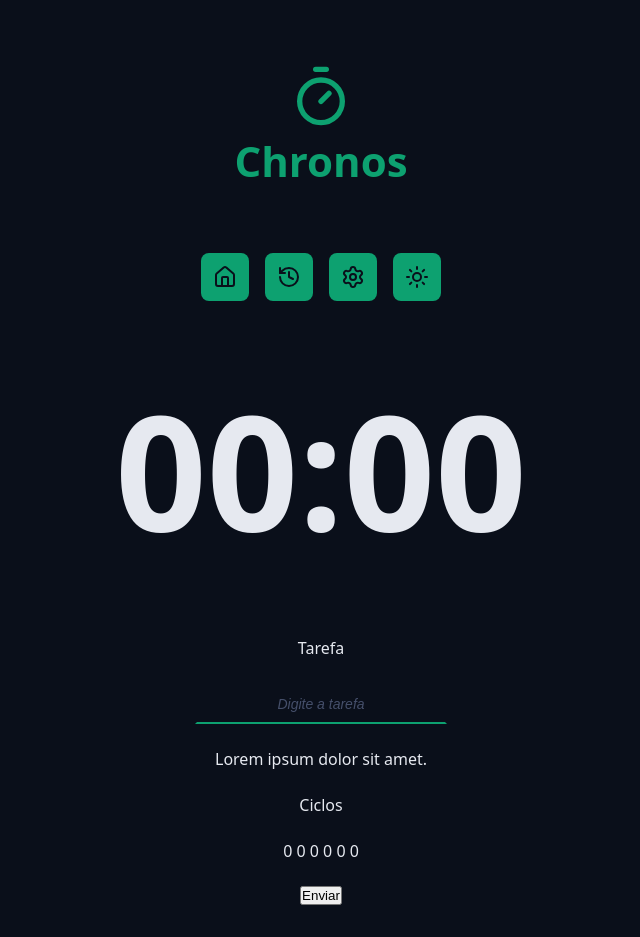
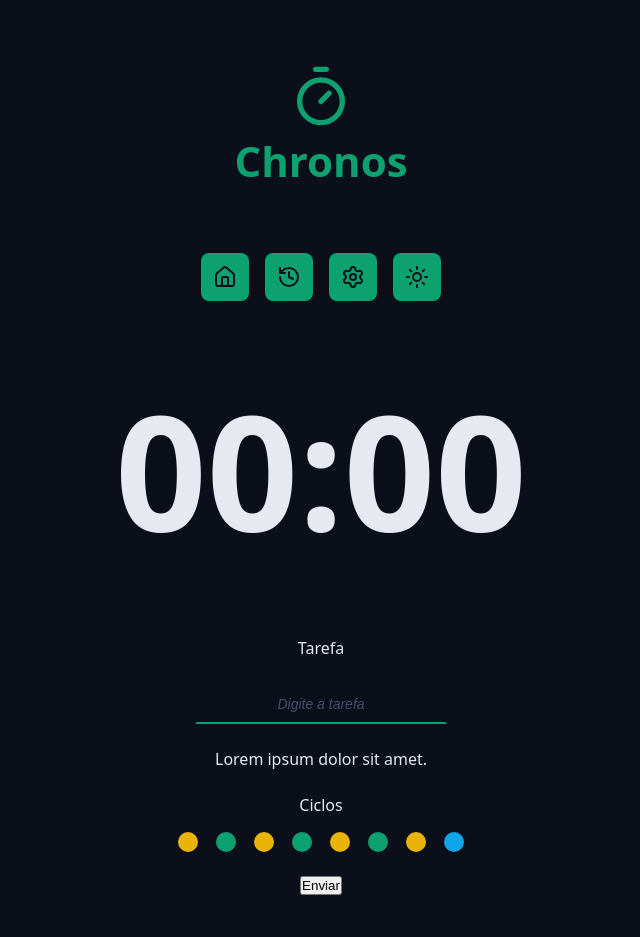
Before and after one commit to DarleneCosta/chronos-pomodoro, a React (Vite) app: page / in a window 1280 px wide. Shown: the whole page, without its empty margins (319-959 px from the left). Built offline with nearby package versions, Linux system fonts and the light colour scheme.

Commit message:
compenent cycles

```diff
--- a/src/App.tsx
+++ b/src/App.tsx
@@ -6,6 +6,7 @@
 
 import './styles/global.css';
 import './styles/theme.css';
+import { Cycles } from './components/Cycles';
 
 export function App() {
   return (
@@ -34,8 +35,7 @@
             <p>Lorem ipsum dolor sit amet.</p>
           </div>
           <div className='formRow'>
-            <p>Ciclos</p>
-            <p>0 0 0 0 0 0</p>
+            <Cycles />
           </div>
           <div className='formRow'>
             <button>Enviar</button>
--- /dev/null
+++ b/src/components/Cycles/index.tsx
@@ -0,0 +1,19 @@
+import styles from './styles.module.css';
+
+export function Cycles() {
+  return (
+    <div className={styles.cycles}>
+      <span>Ciclos</span>
+      <div className={styles.cycleDots}>
+        <span className={`${styles.cycleDot} ${styles.workTime}`}></span>
+        <span className={`${styles.cycleDot} ${styles.shortBreakTime}`}></span>
+        <span className={`${styles.cycleDot} ${styles.workTime}`}></span>
+        <span className={`${styles.cycleDot} ${styles.shortBreakTime}`}></span>
+        <span className={`${styles.cycleDot} ${styles.workTime}`}></span>
+        <span className={`${styles.cycleDot} ${styles.shortBreakTime}`}></span>
+        <span className={`${styles.cycleDot} ${styles.workTime}`}></span>
+        <span className={`${styles.cycleDot} ${styles.longBreakTime}`}></span>
+      </div>
+    </div>
+  );
+}
--- /dev/null
+++ b/src/components/Cycles/styles.module.css
@@ -0,0 +1,31 @@
+.cycles {
+  display: flex;
+  flex-direction: column;
+  align-items: center;
+  justify-content: center;
+  gap: 1.6rem;
+}
+
+.cycleDots {
+  display: flex;
+  gap: 0.8rem;
+}
+
+.cycleDot {
+  width: 2rem;
+  height: 2rem;
+  border-radius: 50%;
+  margin: 0 0.5rem;
+}
+
+.workTime {
+  background-color: var(--warning);
+}
+
+.shortBreakTime {
+  background-color: var(--primary);
+}
+
+.longBreakTime {
+  background-color: var(--info);
+}
```
